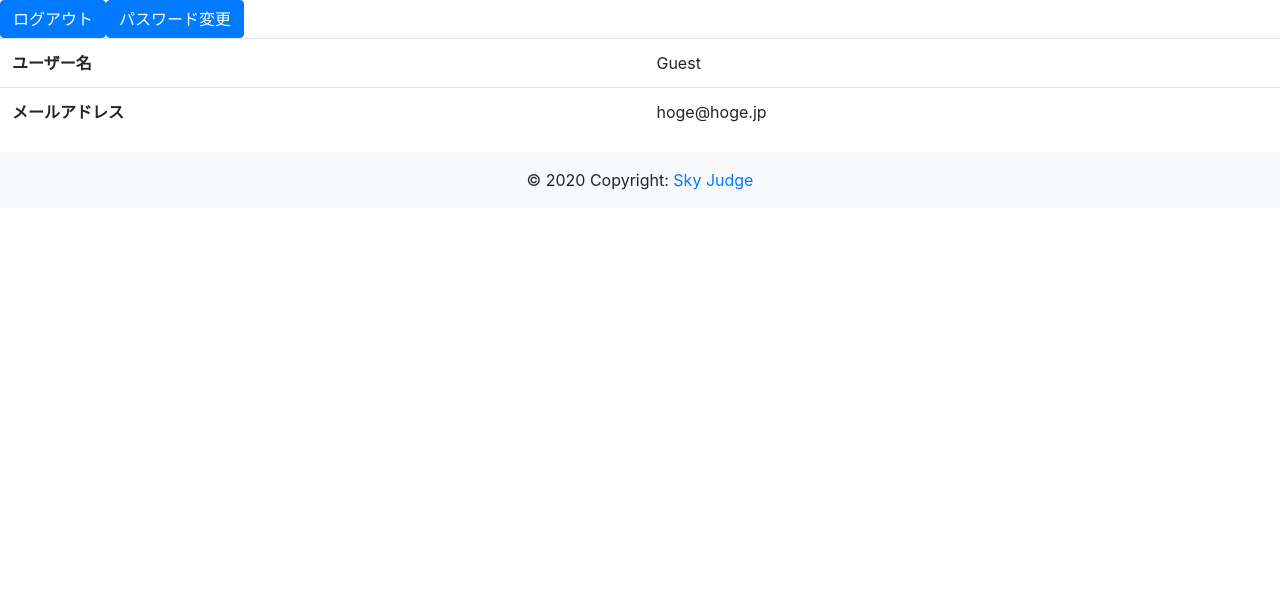
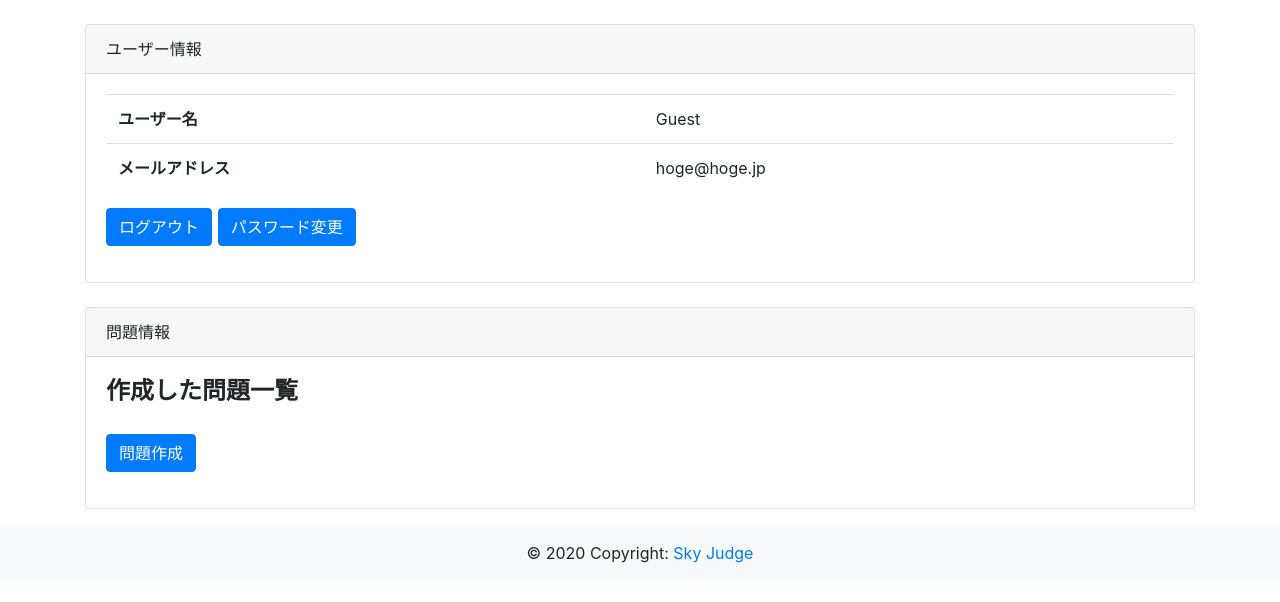
Before and after one commit to moritaoy/SkyJudgeWeb, a Django app: page /user/detail/2/ in a window 1280 px wide. Shown: the part 78-680 px from the top of the page. Run offline with Django 3.2, Linux system fonts and the light colour scheme; a user stored in the database is signed in; data comes from the database, SQL or seed files in the repository; both versions use the stored data as it was before the commit; some libraries are stand-ins or nearby versions.

Commit message:
add problem and judgelog table

```diff
--- a/problem/urls.py
+++ b/problem/urls.py
@@ -1,6 +1,6 @@
 from django.urls import path
 from . import views
-
+app_name="problem"
 urlpatterns = [
     path('edit/<slug:problemID>',views.problem_edit, name='problem_edit'),
     path('<slug:problemID>', views.problem,  name='problem'),
--- a/templates/user/detail.html
+++ b/templates/user/detail.html
@@ -2,8 +2,12 @@
 {% load static %}
 
 {% block content %}
+    <div class="container mt-4">
+        <div class="card mb-3">
+            <div class="card-header">ユーザー情報</div>
+            <div class="card-body">
+                <tbody>
                 <table class="table">
-    <tbody>
                     <tr>
                         <th>ユーザー名</th>
                         <td>{{ user.username }}</td>
@@ -13,7 +17,35 @@
                         <td>{{ user.email }}</td>
                     </tr>
                     </tbody>
+                </table>
+                <p class="lead">
                     <a class="btn btn-primary" href="{% url "user:logout" %}">ログアウト</a>
                     <a class="btn btn-primary" href="{% url "user:password_change" %}">パスワード変更</a>
+                </p>
+            </div>
+        </div>
+    </div>
+    <div class="container mt-4">
+        <div class="card mb-3">
+            <div class="card-header">問題情報</div>
+            <div class="card-body">
+                <h4 class="card-title">作成した問題一覧</h4>
+                <tbody>
+                <table class="table">
+                    {% for problem in user.get_problem_list %}
+                        <tr>
+                            <th>{{ problem.0 }}</th>
+                            <td>{{ problem.1 }}</td>
+                            <td><a class="btn btn-info" href="{% url "problem:problem_edit" problem.0 %}">編集</a></td>
+                        </tr>
+                    {% endfor %}
                 </table>
+                </tbody>
+                <p class="lead">
+                    <a class="btn btn-primary" href="#">問題作成</a>
+                </p>
+            </div>
+        </div>
+    </div>
+
 {% endblock %}
--- a/user/models.py
+++ b/user/models.py
@@ -7,6 +7,7 @@ from django.utils import timezone
 from django.contrib.auth.validators import UnicodeUsernameValidator
 from django.contrib.auth.base_user import BaseUserManager
 
+import ast
 
 class CustomUserManager(BaseUserManager):
     """ユーザーマネージャー"""
@@ -76,6 +77,20 @@ class User(AbstractBaseUser, PermissionsMixin):
     )
     date_joined = models.DateTimeField(_('date joined'), default=timezone.now)
 
+    submit_history = models.CharField(
+        _('submit_history'),
+        max_length=50000,
+        default="[]",
+        help_text=_('submitted judgeID list')
+    )
+
+    problem_list = models.CharField(
+        _('problem_list'),
+        max_length=50000,
+        default="[]",
+        help_text=_('Created Problem List')
+    )
+
     objects = CustomUserManager()
 
     EMAIL_FIELD = 'email'
@@ -95,6 +110,29 @@ class User(AbstractBaseUser, PermissionsMixin):
         """Return the short name for the user."""
         return self.username
 
+    def get_submit_history(self):
+        return ast.literal_eval(self.submit_history)
+
+    def add_submit(self, id,name):
+        val = ast.literal_eval(self.submit_history)
+        if len(val) > 300:
+            val.pop(0)
+        val.append([id,name])
+        self.submit_history = str(val)
+
+    def get_problem_list(self):
+        return ast.literal_eval(self.problem_list)
+
+    def add_problem(self, ids, name):
+        val = ast.literal_eval(self.submit_history)
+        val.append([ids,name])
+        self.problem_list = str(val)
+
+    def remove_problem(self, problemID):
+        val = self.problem_list.split(',,')
+        val.remove(problemID)
+        self.problem_list = ',,'.join(val)
+
     def email_user(self, subject, message, from_email=None, **kwargs):
         """Send an email to this user."""
         send_mail(subject, message, from_email, [self.email], **kwargs)
--- a/user/views.py
+++ b/user/views.py
@@ -13,17 +13,27 @@ from django.contrib.auth.views import (
     LoginView, LogoutView, PasswordChangeView, PasswordChangeDoneView,
     PasswordResetView, PasswordResetDoneView, PasswordResetConfirmView, PasswordResetCompleteView
 )
+from django.core.paginator import Paginator, EmptyPage, PageNotAnInteger
 
 from django.urls import reverse_lazy
 from .forms import (
     LoginForm, UserCreateForm, UserUpdateForm, MyPasswordChangeForm, MyPasswordResetForm, MySetPasswordForm,
 )
 
+def paginate_queryset(request, queryset, count):
+    paginator = Paginator(queryset, count)
+    page = request.GET.get('page')
+    try:
+        page_obj = paginator.page(page)
+    except PageNotAnInteger:
+        page_obj = paginator.page(1)
+    except EmptyPage:
+        page_obj = paginator.page(paginator.num_pages)
+    return page_obj
 
 def user_index(request):
-    if request.user.is_authenticated:
-        HttpResponseRedirect("user/detail")
     return render(request, 'index.html', {})
+
 
 class Login(LoginView):
     """ログインページ"""
@@ -124,6 +134,7 @@ class UserDetail(OnlyYouMixin, generic.DetailView):
     template_name = 'user/detail.html'
 
 
+
 class UserUpdate(OnlyYouMixin, generic.UpdateView):
     model = User
     form_class = UserUpdateForm
@@ -131,6 +142,7 @@ class UserUpdate(OnlyYouMixin, generic.UpdateView):
 
     def get_success_url(self):
         return resolve_url('user:user_detail', pk=self.kwargs['pk'])
+
 
 class PasswordChange(PasswordChangeView):
     """パスワード変更ビュー"""
@@ -142,6 +154,7 @@ class PasswordChange(PasswordChangeView):
 class PasswordChangeDone(PasswordChangeDoneView):
     """パスワード変更しました"""
     template_name = 'user/password_change_done.html'
+
 
 class PasswordReset(PasswordResetView):
     """パスワード変更用URLの送付ページ"""
```
Also changed, not shown: db.sqlite3 (deleted), user/migrations/0001_initial.py (deleted), user/migrations/__init__.py (deleted). Lines whose indentation alone changed are shown as unchanged.
